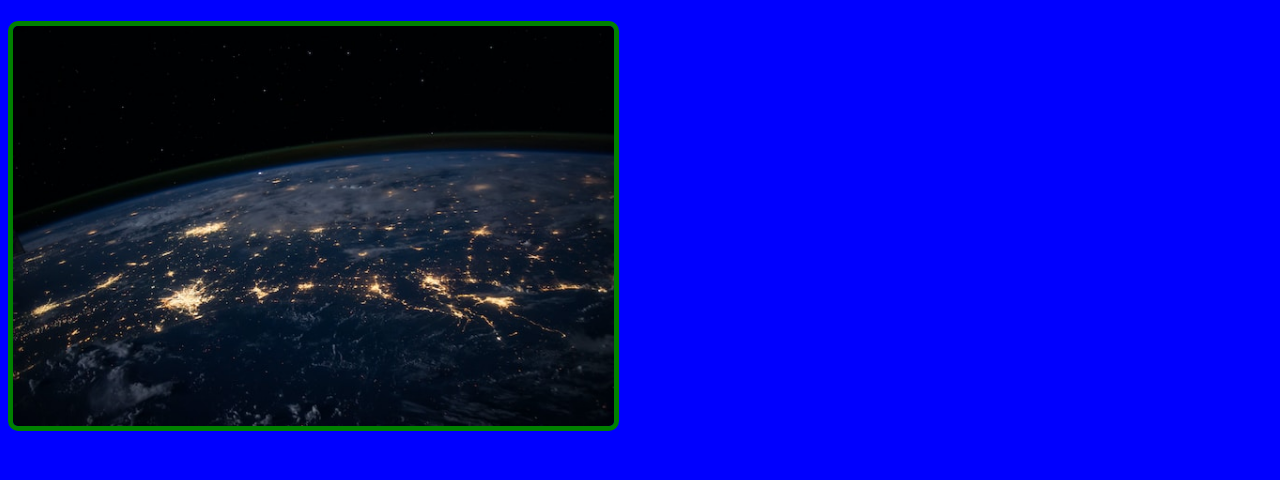
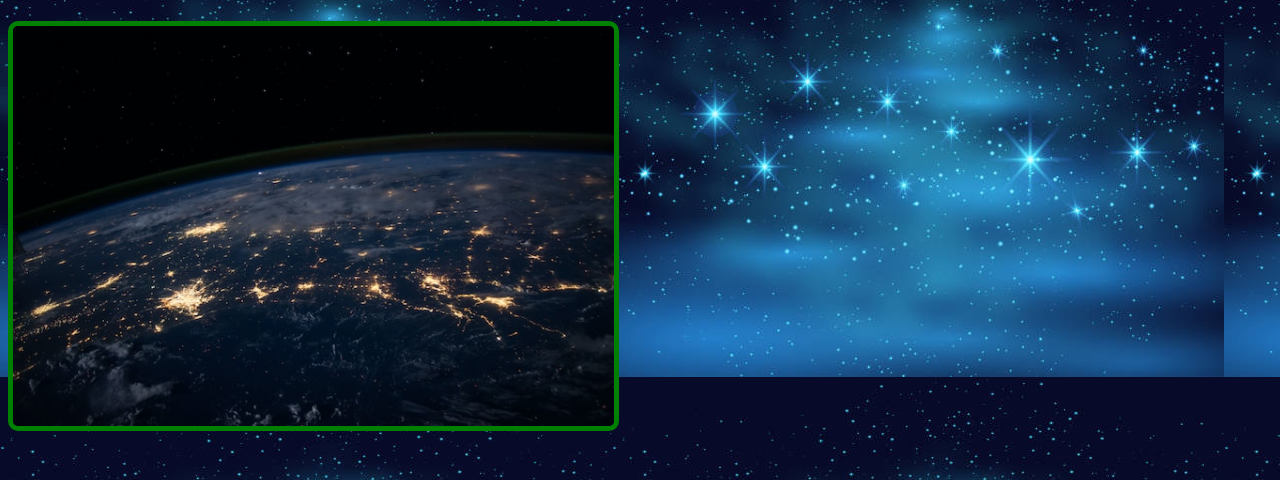
Before and after one commit to CamilaLopezR/TallerGrupal, a plain HTML site: page index.html in a window 1280 px wide. Shown: the part 113-593 px from the top of the page. Drawn offline with Linux system fonts and the light colour scheme.

Commit message:
Update imagen fondo styles.css

```diff
--- a/styles.css
+++ b/styles.css
@@ -1,5 +1,6 @@
 body {
     background-color: rgb(0, 0, 255);
+    background-image: url(TallerGrupal/img/istockphoto-908974124-612x612.jpg);
 }
 .image{
     border: 5px solid green;
```
